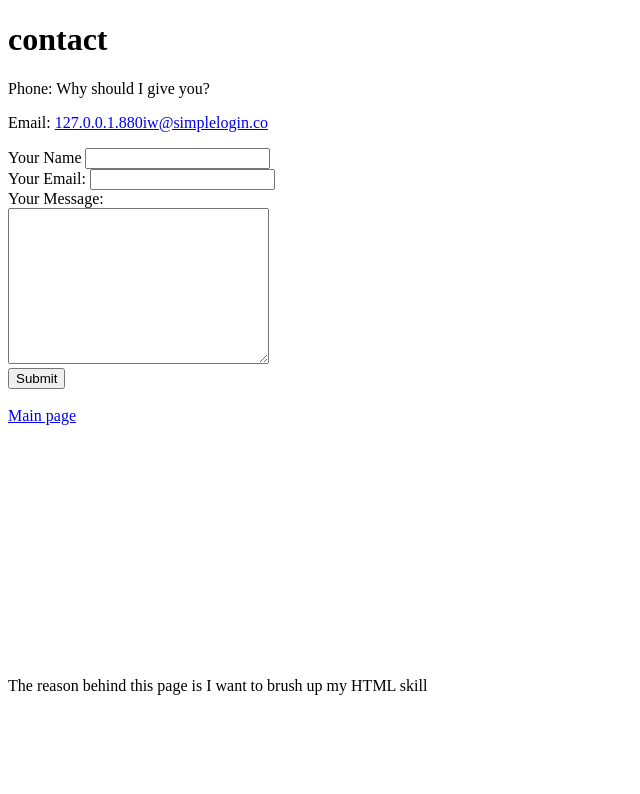
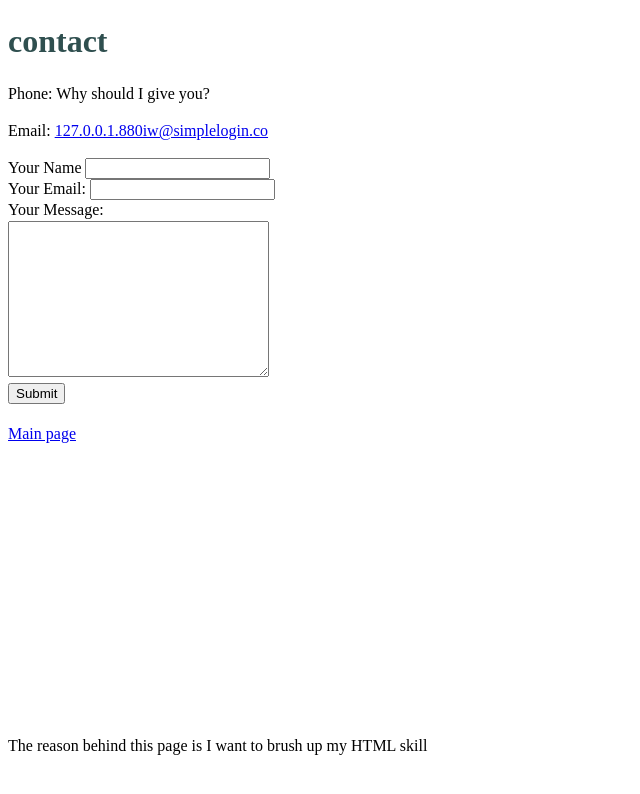
Before and after one commit to Sohanuzzaman3301/laughing-disco, a plain HTML site: page contact.html in a window 1280 px wide. Shown: the whole page, without its empty margins (0-640 px from the left). Drawn offline with Linux system fonts and the light colour scheme.

Commit message:
I tried to add a pinch of css

```diff
--- a/contact.html
+++ b/contact.html
@@ -5,25 +5,30 @@
     <meta http-equiv="X-UA-Compatible" content="IE=edge" />
     <meta name="viewport" content="width=T, initial-scale=1.0" />
     <title>Contact</title>
+    <link rel="stylesheet" href="style.css" />
   </head>
   <body>
     <h1>contact</h1>
     <p>Phone: Why should I give you?</p>
-    <p>Email: <a href="mailto:127.0.0.1.880iw@simplelogin.co">127.0.0.1.880iw@simplelogin.co</a></p>
-
+    <p>
+      Email:
+      <a href="mailto:127.0.0.1.880iw@simplelogin.co"
+        >127.0.0.1.880iw@simplelogin.co</a
+      >
+    </p>
 
     <form class="" action="mailto:127.0.0.1.880iw@simplelogin.co" method="post">
       <label for="">Your Name</label>
-      <input type="text" name="namefield" value=""/><br>
+      <input type="text" name="namefield" value="" /><br />
       <label for="">Your Email:</label>
-      <input type="email"><br>
-      <label>Your Message:</label><br>
-      <textarea name="" id="" cols="30" rows="10"></textarea><br>
-      <input type="submit" value="Submit">
+      <input type="email" /><br />
+      <label>Your Message:</label><br />
+      <textarea name="" id="" cols="30" rows="10"></textarea><br />
+      <input type="submit" value="Submit" />
     </form>
-    <br>
+    <br />
     <a href="index.html">Main page</a>
-    <br><br><br><br><br><br><br><br><br><br><br><br><br><br><br>
+    <br /><br /><br /><br /><br /><br /><br /><br /><br /><br /><br /><br /><br /><br /><br />
     <div>The reason behind this page is I want to brush up my HTML skill</div>
   </body>
 </html>
--- /dev/null
+++ b/style.css
@@ -0,0 +1,15 @@
+body {
+  font-size: 100%;
+  line-height: 1.3;
+  font-family: "DejaVu Serif" "Lucida Sans", "Lucida Sans Regular",
+    "Lucida Grande", "Lucida Sans Unicode", Geneva, Verdana, sans-serif;
+}
+h3,
+h1 {
+  color: darkslategray;
+}
+
+h1 {
+  font-family: "Festive";
+  font-weight: 900;
+}
```
Also changed, not shown: index.html (+4 -5 lines).
